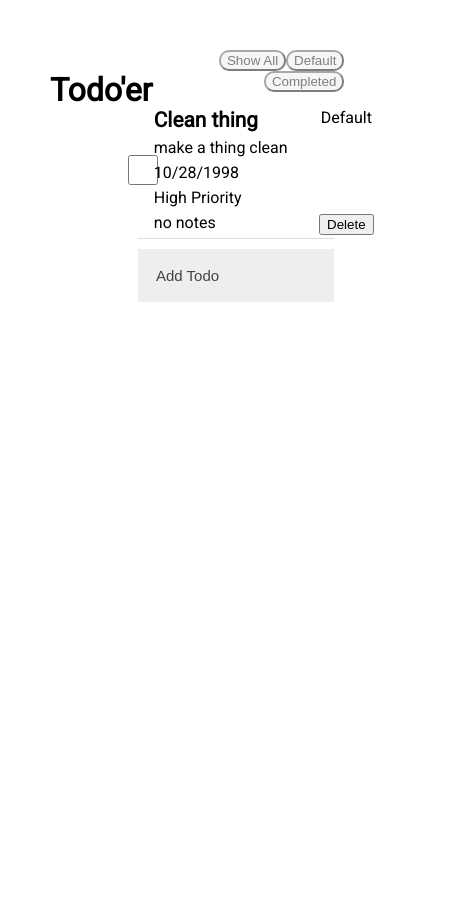
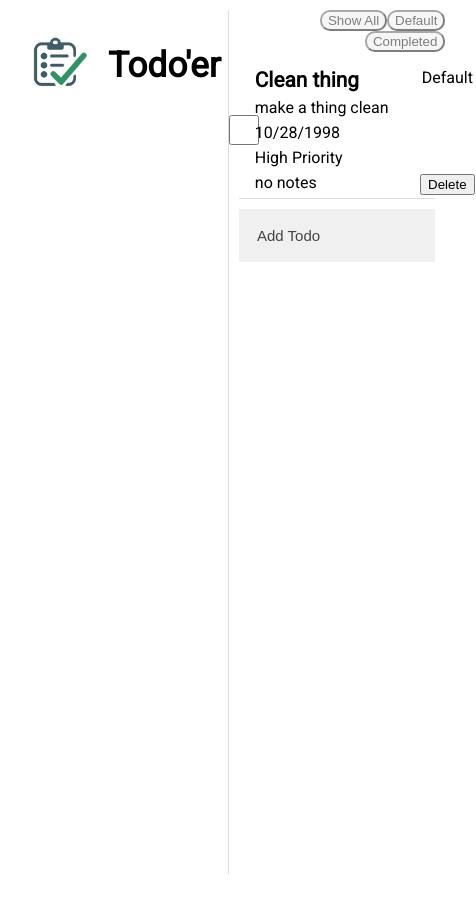
Before and after one commit to JSzkup/odin-todo, a website built with webpack: page src/template.html in a window 390 px wide. Shown: the whole page, 476 px wide, since content can reach past the window. Built offline with nearby package versions, Linux system fonts and the light colour scheme.

Commit message:
add logo to sidebar and make it responsive

```diff
--- a/src/styles.css
+++ b/src/styles.css
@@ -1,10 +1,12 @@
 body {
     display: flex;
 
+    min-height: 100vh;
+    margin-right: 10px;
+    margin-top: 10px;
+    margin-bottom: 20px;
+
     font-family: 'Roboto', sans-serif;
-
-    /* testing margins */
-    margin: 50px;
 }
 
 #sidebar {
@@ -12,8 +14,48 @@ body {
     flex-direction: column;
 
     width: 20vw;
-    height: 100vh;
+    min-width: 200px;
 
+    /* allows the height to stretch past the original page size */
+    min-height: 100vh;
+    height: auto;
+
+    border-right: 1px solid #ddd;
+
+    padding: 10px;
+}
+
+#sidebar-logo {
+    display: flex;
+    flex-direction: row;
+    justify-content: flex-start;
+    flex-wrap: nowrap;
+
+    align-items: center;
+
+    width: 100%;
+}
+
+#sidebar img {
+    flex-shrink: 1;
+
+    width: auto;
+    height: auto;
+
+    max-height: 80px;
+    max-width: 40%;
+
+    object-fit: contain;
+
+    margin: 0;
+    padding: 0;
+}
+
+#sidebar h1 {
+    font-size: clamp(1.5em, 2.2em, 2.5em);
+    margin-left: 10px;
+    flex-shrink: 0;
+    flex-grow: 1;
 }
 
 #main-header {
@@ -35,7 +77,9 @@ body {
     flex-direction: column;
 
     width: 80vw;
-    height: 100vh;
+    min-height: 100vh;
+    height: auto;
+    /* Allow height to grow as needed */
 }
 
 #main-todos {
@@ -48,7 +92,7 @@ body {
 
 /* Style the button that is used to open and close the collapsible content */
 .collapsible {
-    background-color: #eee;
+    background-color: #1d1c1c10;
     color: #444;
     cursor: pointer;
     padding: 18px;
@@ -100,7 +144,7 @@ form>button {
 
     color: white;
 
-    background-color: rgb(79, 182, 217);
+    background-color: rgb(16, 158, 206);
 }
 
 .todo-item {
--- a/src/template.html
+++ b/src/template.html
@@ -13,13 +13,14 @@
 <body>
     <div id="sidebar">
 
-        <!-- <img src="STAND IN" alt="Logo" id="sidebar-logo"> -->
-
-        <h1>Todo'er</h1>
+        <div id="sidebar-logo">
+            <img src="imgs/TodoerLogo.png" alt="Logo" id="sidebar-logo-img">
+            <h1>Todo'er</h1>
+        </div>
 
         <!-- <h2>Projects</h2> -->
-        <div id="project-sidebar">
-        </div>
+        <!-- <div id="project-sidebar"> -->
+    </div>
 
     </div>
 
```
Also changed, not shown: src/imgs/TodoerLogo.png (added).
